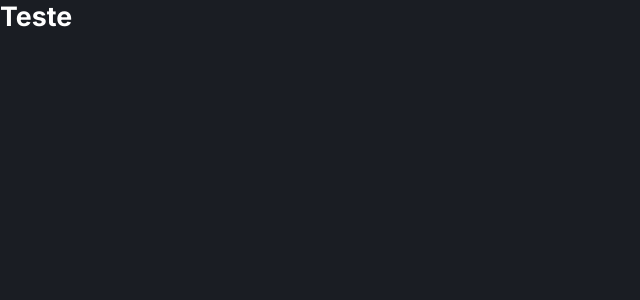
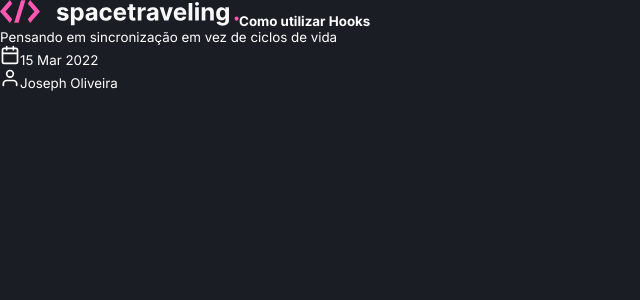
Before and after one commit to Rob30Garcia/reactjs-criando-um-projeto-do-zero, a Next.js app: page / in a window 1280 px wide. Shown: the top 300 px of the page, without its empty margins (0-640 px from the left). Built offline with nearby package versions, Linux system fonts and the light colour scheme.

Commit message:
feat: started home page

```diff
--- a/src/pages/home.module.scss
+++ /dev/null
@@ -1 +0,0 @@
-// TODO
--- a/src/pages/index.tsx
+++ b/src/pages/index.tsx
@@ -1,4 +1,6 @@
 import { GetStaticProps } from 'next';
+import Head from 'next/head';
+import { FiCalendar, FiUser } from 'react-icons/fi'
 
 import { getPrismicClient } from '../services/prismic';
 
@@ -26,7 +28,30 @@ interface HomeProps {
 
 export default function Home() {
   return (
-    <h1>Teste</h1>
+    <>
+      <Head>
+        <title>Home | spacetraveling</title>
+      </Head>
+
+      <main>
+        <div>
+          <img src="/Logo.svg" alt="logo"/>
+
+          <a href="#">
+            <strong>Como utilizar Hooks</strong>
+            <p>Pensando em sincronização em vez de ciclos de vida</p>
+            <div>
+              <FiCalendar size={20}/>
+              <time>15 Mar 2022</time>
+            </div>
+            <div>
+              <FiUser size={20}/>
+              <time>Joseph Oliveira</time>
+            </div>
+          </a>
+        </div>
+      </main>
+    </>
   )
 }
 
```
